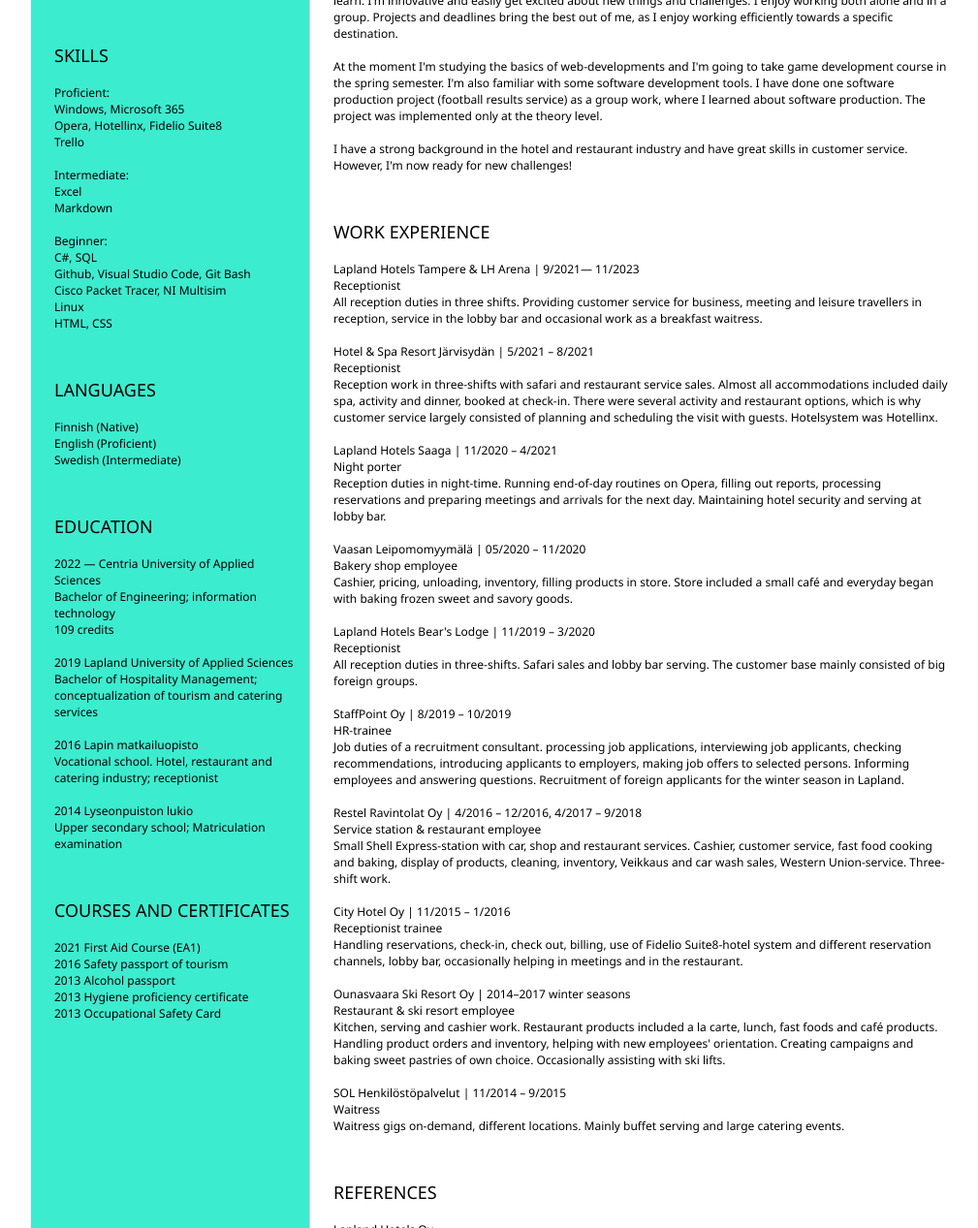
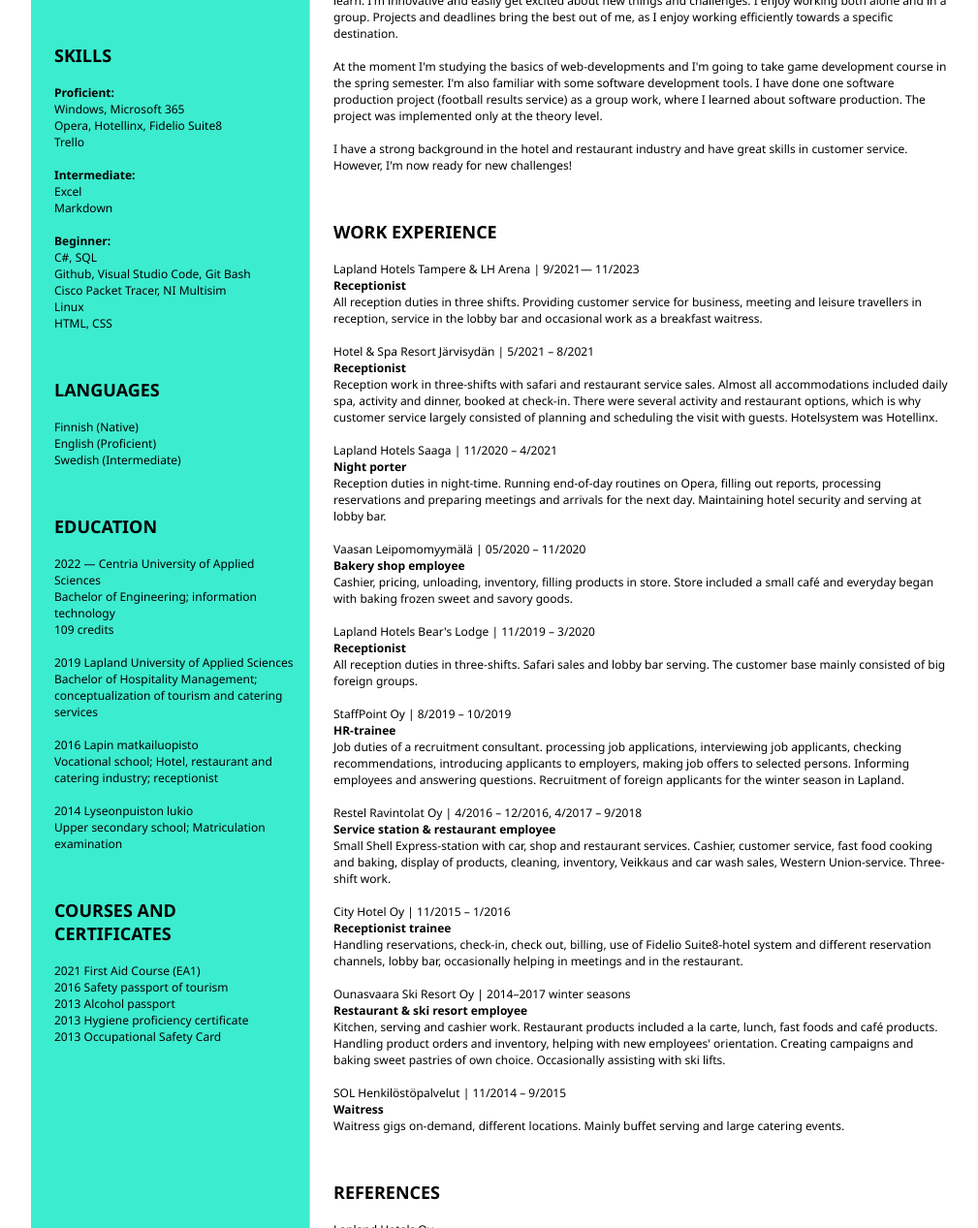
Before and after one commit to tiiakeskinarkaus/resume, a plain HTML site: page index.html in a window 1280 px wide. Shown: the part 327-1594 px from the top of the page at 97% size, without its empty margins (128-1137 px from the left). Drawn offline with Linux system fonts and the light colour scheme.

Commit message:
Add resume content

```diff
--- a/index.html
+++ b/index.html
@@ -13,13 +13,13 @@
                 </h1>
             </div>
             <hr>
-            IT ENGINEER STUDENT
+            <b>IT ENGINEER STUDENT</b>
             <hr>
         </header>
         <main>
             <article id="mainLeft">
 				<section>
-					<h2>CONTACT</h2>
+					<h2><b>CONTACT</b></h2>
 					<!-- contact info including social media -->
                     <p>
                         <i class="fab fa-github" aria-hidden="true"></i>
@@ -37,9 +37,9 @@
 
 				</section>
 				<section>
-					<h2>SKILLS</h2>
+					<h2><b>SKILLS</b></h2>
 					<!-- your skills -->
-                    Proficient:
+                    <b>Proficient:</b>
                     <br>
                     Windows, Microsoft 365
                     <br>
@@ -48,14 +48,14 @@
                     Trello
                     <br>
                     <br>
-                    Intermediate:
+                    <b>Intermediate:</b>
                     <br>
                     Excel
                     <br>
                     Markdown
                     <br>
                     <br>
-                    Beginner:
+                    <b>Beginner:</b>
                     <br>
                     C#, SQL
                     <br>
@@ -68,7 +68,7 @@
                     HTML, CSS
 				</section>
                 <section>
-                    <h2>LANGUAGES</h2>
+                    <h2><b>LANGUAGES</b></h2>
                     Finnish (Native)
                     <br>
                     English (Proficient)
@@ -76,7 +76,7 @@
                     Swedish (Intermediate)
                 </section>
 				<section>
-					<h2>EDUCATION</h2>
+					<h2><b>EDUCATION</b></h2>
 					<!-- your education -->
                     2022 — Centria University of Applied Sciences
                     <br>
@@ -92,7 +92,7 @@
                     <br>
                     2016 Lapin matkailuopisto
                     <br>
-                    Vocational school. Hotel, restaurant and catering industry; receptionist
+                    Vocational school; Hotel, restaurant and catering industry; receptionist
                     <br>
                     <br>
                     2014 Lyseonpuiston lukio
@@ -100,7 +100,7 @@
                     Upper secondary school; Matriculation examination
 				</section>
                 <section>
-                    <h2>COURSES AND CERTIFICATES</h2>
+                    <h2><b>COURSES AND CERTIFICATES</b></h2>
                     2021 First Aid Course (EA1)
                     <br>
                     2016 Safety passport of tourism
@@ -115,7 +115,7 @@
 			</article>
 			<article id="mainRight">
 				<section>
-					<h2>ABOUT</h2>
+					<h2><b>ABOUT</b></h2>
 					<!-- about you -->
                     I'm studying IT engineering at Centria and I'm looking for a job or trainee position in IT field.
                     I'm interested in software and web development, as well as system support tasks,
@@ -140,11 +140,11 @@
 
 				</section>
 				<section>
-					<h2>WORK EXPERIENCE</h2>
+					<h2><b>WORK EXPERIENCE</b></h2>
 					<!-- your work experience -->
                     Lapland Hotels Tampere & LH Arena | 9/2021— 11/2023
                     <br>
-                    Receptionist
+                    <b>Receptionist</b>
                     <br>
                     All reception duties in three shifts. Providing customer service for business, meeting and leisure
                     travellers in reception, service in the lobby bar and occasional work as a breakfast waitress.
@@ -152,7 +152,7 @@
                     <br>
                     Hotel & Spa Resort Järvisydän | 5/2021 – 8/2021
                     <br>
-                    Receptionist
+                    <b>Receptionist</b>
                     <br>
                     Reception work in three-shifts with safari and restaurant service sales.
                     Almost all accommodations included daily spa, activity and dinner, booked at check-in.
@@ -162,7 +162,7 @@
                     <br>
                     Lapland Hotels Saaga | 11/2020 – 4/2021
                     <br>
-                    Night porter
+                    <b>Night porter</b>
                     <br>
                     Reception duties in night-time. Running end-of-day routines on Opera, filling out reports,
                     processing reservations and preparing meetings and arrivals for the next day.
@@ -171,7 +171,7 @@
                     <br>
                     Vaasan Leipomomyymälä | 05/2020 – 11/2020
                     <br>
-                    Bakery shop employee
+                    <b>Bakery shop employee</b>
                     <br>
                     Cashier, pricing, unloading, inventory, filling products in store.
                     Store included a small café and everyday began with baking frozen sweet and savory goods.
@@ -179,7 +179,7 @@
                     <br>
                     Lapland Hotels Bear's Lodge | 11/2019 – 3/2020
                     <br>
-                    Receptionist
+                    <b>Receptionist</b>
                     <br>
                     All reception duties in three-shifts. Safari sales and lobby bar serving.
                     The customer base mainly consisted of big foreign groups.
@@ -187,7 +187,7 @@
                     <br>
                     StaffPoint Oy | 8/2019 – 10/2019
                     <br>
-                    HR-trainee
+                    <b>HR-trainee</b>
                     <br>
                     Job duties of a recruitment consultant. processing job applications, interviewing job applicants,
                     checking recommendations, introducing applicants to employers, making job offers to selected persons.
@@ -196,7 +196,7 @@
                     <br>
                     Restel Ravintolat Oy | 4/2016 – 12/2016, 4/2017 – 9/2018
                     <br>
-                    Service station & restaurant employee
+                    <b>Service station & restaurant employee</b>
                     <br>
                     Small Shell Express-station with car, shop and restaurant services.
                     Cashier, customer service, fast food cooking and baking, display of products, cleaning, inventory,
@@ -205,7 +205,7 @@
                     <br>
                     City Hotel Oy | 11/2015 – 1/2016
                     <br>
-                    Receptionist trainee
+                    <b>Receptionist trainee</b>
                     <br>
                     Handling reservations, check-in, check out, billing, use of Fidelio Suite8-hotel system and
                     different reservation channels, lobby bar, occasionally helping in meetings and in the restaurant.
@@ -213,7 +213,7 @@
                     <br>
                     Ounasvaara Ski Resort Oy | 2014–2017 winter seasons
                     <br>
-                    Restaurant & ski resort employee
+                    <b>Restaurant & ski resort employee</b>
                     <br>
                     Kitchen, serving and cashier work. Restaurant products included a la carte, lunch, fast foods and café products.
                     Handling product orders and inventory, helping with new employees' orientation.
@@ -222,12 +222,12 @@
                     <br>
                     SOL Henkilöstöpalvelut | 11/2014 – 9/2015
                     <br>
-                    Waitress
+                    <b>Waitress</b>
                     <br>
                     Waitress gigs on-demand, different locations. Mainly buffet serving and large catering events.
 				</section>
                 <section>
-                    <H2>REFERENCES</H2>
+                    <H2><b>REFERENCES</b></H2>
                     Lapland Hotels Oy
                     <br>
                     StaffPoint Oy
```
